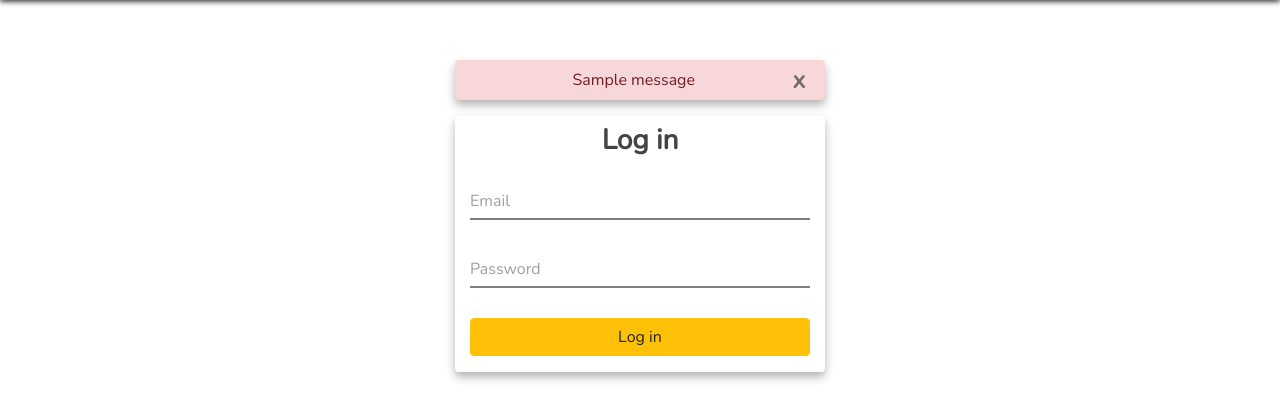
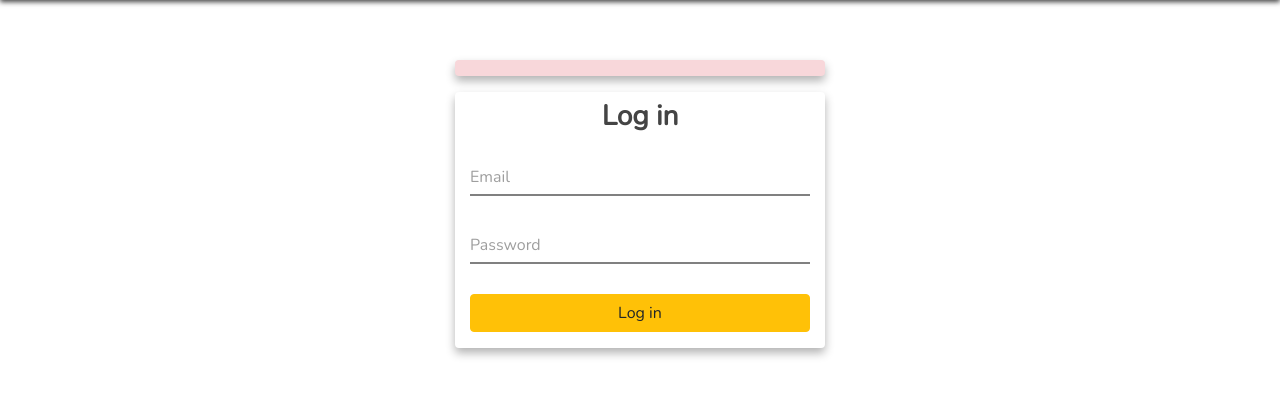
Before and after one commit to castobary/finesauces, a Django app: page /accounts/login/ in a window 1280 px wide. Shown: the part 52-472 px from the top of the page. Run offline with Django 5.2, Linux system fonts and the light colour scheme; tables that the repository leaves empty hold one stand-in row (values such as "Sample post"); one stand-in notice (Sample message) is shown; parts of the project's set-up code (start-up, migrations or seed data) failed here and were passed over; some libraries are stand-ins or nearby versions.

Commit message:
complete custom login view

```diff
--- a/templates/accounts/login.html
+++ b/templates/accounts/login.html
@@ -8,8 +8,10 @@
   <div class="shadow-custom messages alert alert-danger
     col-lg-4 mx-auto text-center">
     {% for message in messages %}
-      {{ message }}
-      <a href="" class="close">x</a>
+       {% if message.tags == 'error' %}
+        {{ message }}
+        <a href="" class="close">x</a>
+       {% endif %}
     {% endfor %}
   </div>
 {% endif %}
```
